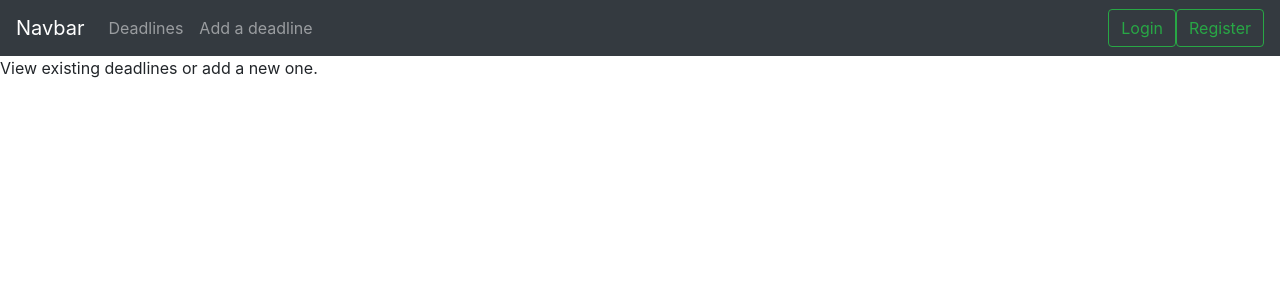
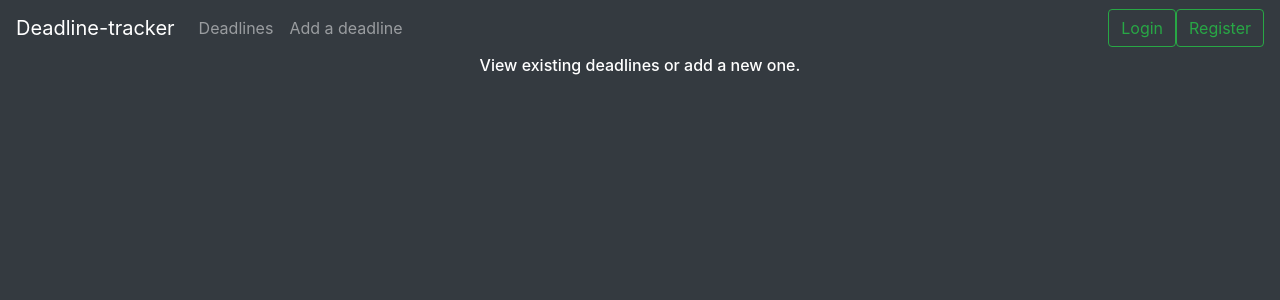
Before and after one commit to Teo44/Deadline-tracker, a Flask app: page / in a window 1280 px wide. Shown: the top 300 px of the page. Run offline with Flask 2, Linux system fonts and the light colour scheme; some libraries are stand-ins or nearby versions.

Commit message:
More bootstrap added

```diff
--- a/application/templates/auth/loginform.html
+++ b/application/templates/auth/loginform.html
@@ -4,7 +4,7 @@
 {{ error }}
 <body class="text-center">
 <form class="form-signin" method="POST" action="{{ url_for('auth_login') }}">
-      <h1 class="h3 mb-3 font-weight-normal">Please sign in</h1>
+      <h1 class="h3 mb-3 font-weight-normal text-white">Please sign in</h1>
 	  <p>
 	      {{ form.username(placeholder="username") }}
 	  </p>
--- a/application/templates/auth/registrationform.html
+++ b/application/templates/auth/registrationform.html
@@ -5,7 +5,7 @@
 
 <body class="text-center table-center">
 	<form class="form-sigin" method="POST" action="{{ url_for('auth_registration') }}">
-		<h1 class="h3 mb-3 font-weigth-normal">Register</h1>
+		<h1 class="h3 mb-3 font-weigth-normal text-white">Register</h1>
 			<p>
 				{{ form.username(placeholder="username") }}
 			</p>
--- a/application/templates/deadlines/list.html
+++ b/application/templates/deadlines/list.html
@@ -1,7 +1,7 @@
 {% extends "layout.html" %}
 
 {% block body %}
-	<table>
+	<table class="table table-dark">
 		<tr>
 			<th>Name</th>
 			<th>Deadline</th>
--- a/application/templates/deadlines/new.html
+++ b/application/templates/deadlines/new.html
@@ -1,7 +1,7 @@
 {% extends "layout.html" %}
 
 {% block body %}
-<form method="POST" action="{{ url_for('deadlines_create') }}">
+<form class="form-group text-white"  method="POST" action="{{ url_for('deadlines_create') }}">
 	{% for error in form.name.errors %}
 	<li>{{ error }}</li>
 	{% endfor %}
--- a/application/templates/index.html
+++ b/application/templates/index.html
@@ -3,7 +3,7 @@
 {% extends "layout.html" %}
 
 {% block body %}
-	<p>
+	<h6 class="text-white">
 		View existing deadlines or add a new one.
-	</p>
+	</h6>
 {% endblock %}
--- a/application/templates/layout.html
+++ b/application/templates/layout.html
@@ -6,9 +6,9 @@
 	    <link rel="stylesheet" href="https://maxcdn.bootstrapcdn.com/bootstrap/4.0.0/css/bootstrap.min.css" integrity="sha384-Gn5384xqQ1aoWXA+058RXPxPg6fy4IWvTNh0E263XmFcJlSAwiGgFAW/dAiS6JXm" crossorigin="anonymous">
 	</head>
 
-	<body>
+	<body class="bg-dark">
 		<nav class="navbar navbar-expand-lg navbar-dark bg-dark">
-		  <a class="navbar-brand" href="#">Navbar</a>
+		  <a class="navbar-brand" href="#">Deadline-tracker</a>
 		  <button class="navbar-toggler" type="button" data-toggle="collapse" data-target="#navbarSupportedContent" aria-controls="navbarSupportedContent" aria-expanded="false" aria-label="Toggle navigation">
 			<span class="navbar-toggler-icon"></span>
 		  </button>
@@ -60,11 +60,13 @@
 		</ul>
 		-->
 
+		<main role="main" class="container text-center">
 		{% block body %}
 			<p>
 				Content.
 			</p>
 		{% endblock %}
+		</main>
 		<script src="https://code.jquery.com/jquery-3.2.1.slim.min.js" integrity="sha384-KJ3o2DKtIkvYIK3UENzmM7KCkRr/rE9/Qpg6aAZGJwFDMVNA/GpGFF93hXpG5KkN" crossorigin="anonymous"></script>
 <script src="https://cdnjs.cloudflare.com/ajax/libs/popper.js/1.12.9/umd/popper.min.js" integrity="sha384-ApNbgh9B+Y1QKtv3Rn7W3mgPxhU9K/ScQsAP7hUibX39j7fakFPskvXusvfa0b4Q" crossorigin="anonymous"></script>
 <script src="https://maxcdn.bootstrapcdn.com/bootstrap/4.0.0/js/bootstrap.min.js" integrity="sha384-JZR6Spejh4U02d8jOt6vLEHfe/JQGiRRSQQxSfFWpi1MquVdAyjUar5+76PVCmYl" crossorigin="anonymous"></script>
```
